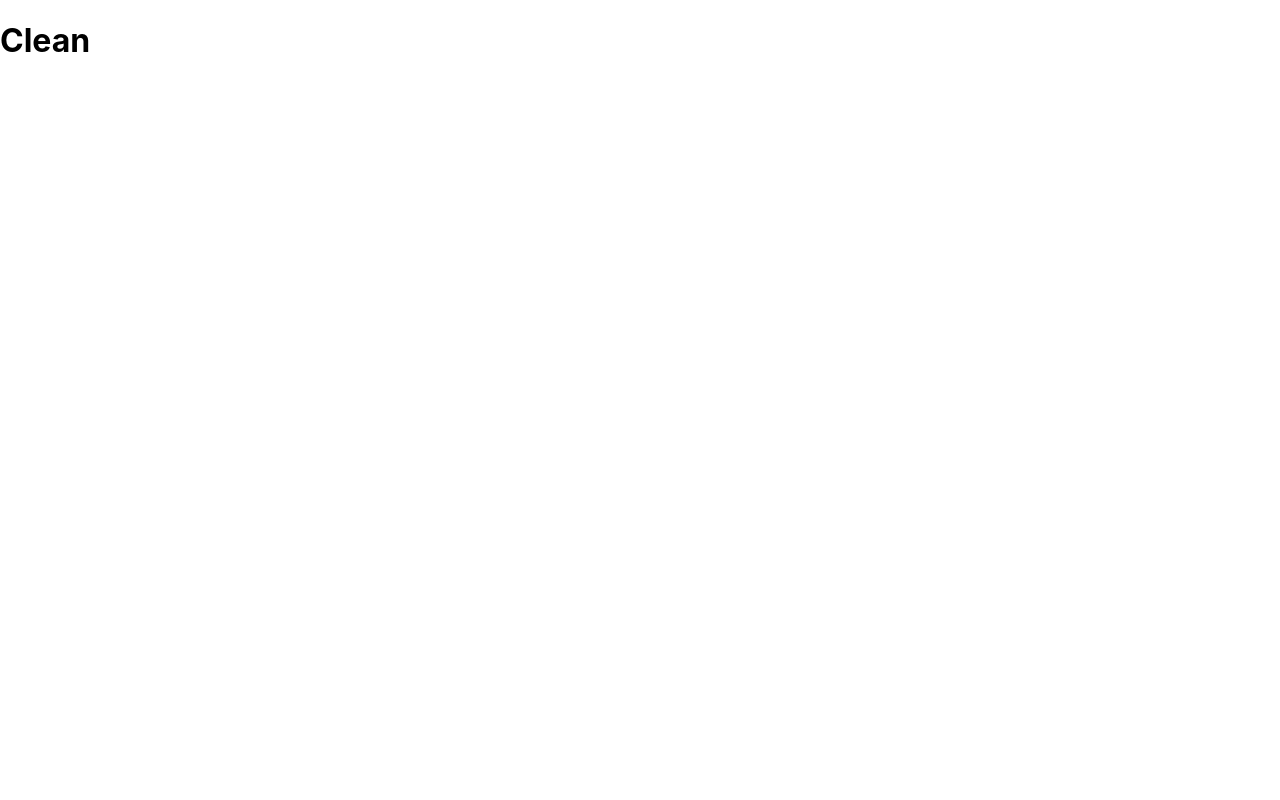
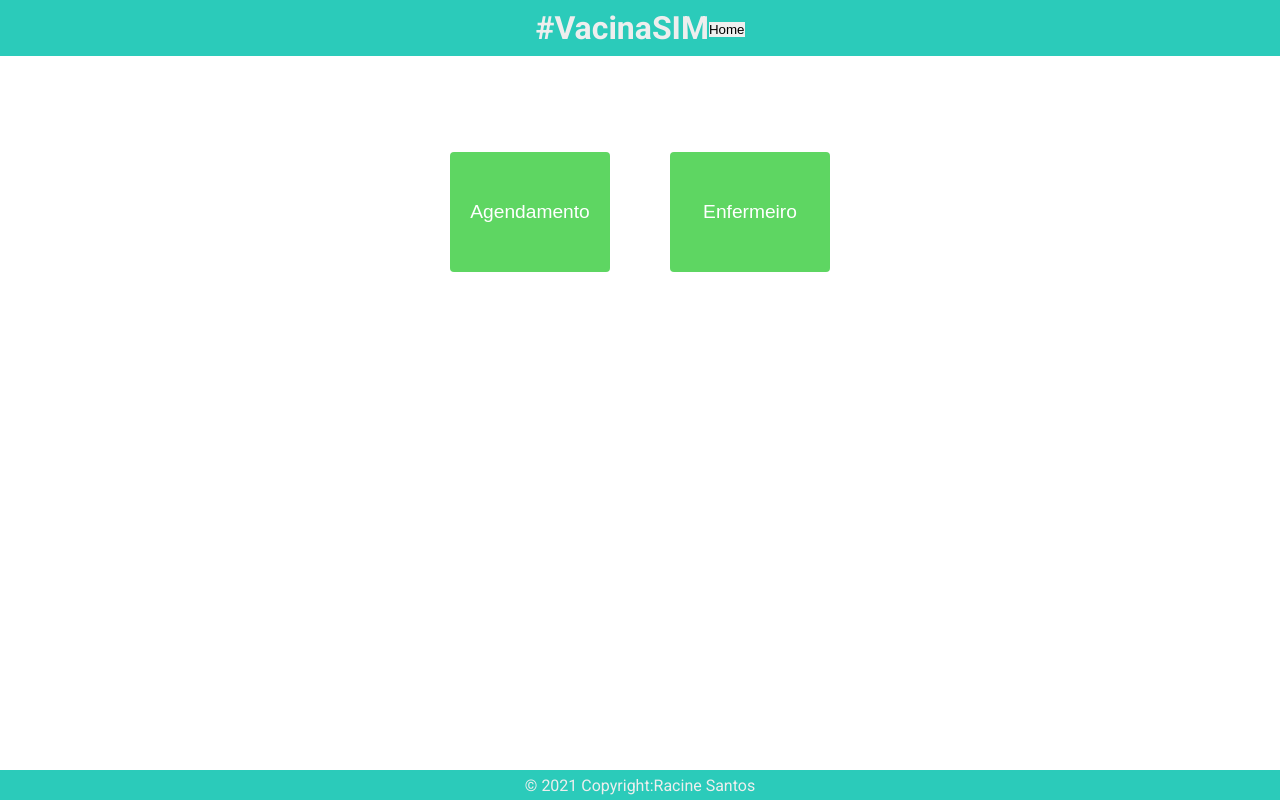
Before and after one commit to RacineFPSantos/Vacina-Project-Pit, a React (Create React App) app in the folder frontend/: page / in a window 1280 px wide. Built offline with nearby package versions, Linux system fonts and the light colour scheme.

Commit message:
Basic layout and Home page add

```diff
--- /dev/null
+++ b/frontend/src/components/footer/index.jsx
@@ -0,0 +1,10 @@
+import React from 'react';
+
+const Footer = () => (
+  <footer className="d-flex-center">
+    &copy; {new Date().getFullYear()} Copyright:
+    <a href="https://www.linkedin.com/in/racine-santos/"> Racine Santos </a>
+  </footer>
+);
+
+export default Footer;
--- /dev/null
+++ b/frontend/src/components/header/index.jsx
@@ -0,0 +1,18 @@
+import React from 'react';
+
+const Header = () => (
+  <header className="d-flex-center">
+    <div className="logo">
+      <h1>#VacinaSIM</h1>
+    </div>
+
+    {/* For dev propors */}
+    <div>
+      <a href="/">
+        <button type="button">Home</button>
+      </a>
+    </div>
+  </header>
+);
+
+export default Header;
--- /dev/null
+++ b/frontend/src/components/page/index.jsx
@@ -0,0 +1,10 @@
+import React from 'react';
+
+const Page = ({ title, children }) => (
+  <main className="container">
+    {title ? <h1>{title}</h1> : null}
+    <section className="d-flex-center">{children}</section>
+  </main>
+);
+
+export default Page;
--- a/frontend/src/pages/index.jsx
+++ b/frontend/src/pages/index.jsx
@@ -1,10 +1,18 @@
 import React from 'react';
+import Page from '../components/page';
 
 function Index() {
   return (
-    <div className="App">
-      <h1>Clean</h1>
-    </div>
+    <Page>
+      <div className="btn-group">
+        <button type="button" className="btn">
+          Agendamento
+        </button>
+        <button type="button" className="btn">
+          Enfermeiro
+        </button>
+      </div>
+    </Page>
   );
 }
 
--- a/frontend/src/routes/routes.jsx
+++ b/frontend/src/routes/routes.jsx
@@ -1,17 +1,22 @@
 import React from 'react';
 import { BrowserRouter, Switch, Route } from 'react-router-dom';
 import routesList from './routesList';
+
+import Header from '../components/header';
+import Footer from '../components/footer';
 
 const routes = routesList;
 
 const Routes = () => (
   <BrowserRouter>
     <div className="App">
+      <Header />
       <Switch>
         {routes.map(({ path, component }) => (
           <Route key={path} exact path={path} component={component} />
         ))}
       </Switch>
+      <Footer />
     </div>
   </BrowserRouter>
 );
--- a/frontend/src/routes/routesList.js
+++ b/frontend/src/routes/routesList.js
@@ -1,9 +1,9 @@
-import Index from '../pages';
+import Home from '../pages';
 
 export default [
   {
     name: 'Home',
     path: '/',
-    component: Index,
+    component: Home,
   },
 ];
--- a/frontend/src/styles/index.css
+++ b/frontend/src/styles/index.css
@@ -1,13 +1,99 @@
-body {
+@import url('https://fonts.googleapis.com/css2?family=Roboto:wght@400;700&display=swap');
+
+* {
   margin: 0;
-  font-family: -apple-system, BlinkMacSystemFont, 'Segoe UI', 'Roboto', 'Oxygen',
-    'Ubuntu', 'Cantarell', 'Fira Sans', 'Droid Sans', 'Helvetica Neue',
-    sans-serif;
-  -webkit-font-smoothing: antialiased;
-  -moz-osx-font-smoothing: grayscale;
+  padding: 0;
+  box-sizing: border-box;
 }
 
-code {
-  font-family: source-code-pro, Menlo, Monaco, Consolas, 'Courier New',
-    monospace;
+body {
+  font-family: 'Roboto', sans-serif;
 }
+
+button {
+  border: none;
+  text-decoration: none;
+}
+
+a {
+  color: #eee;
+  text-decoration: none;
+}
+
+.d-flex-center {
+  display: flex;
+  justify-content: center;
+  align-items: center;
+}
+
+.App {
+  height: 100vh;
+  display: grid;
+  grid-template:
+    'header'
+    'main'
+    'footer';
+  grid-template-columns: 1fr;
+  grid-template-rows: 56px 1fr 30px;
+}
+
+header {
+  grid-area: header;
+  background-color: #2bcbba;
+  color: #eee;
+}
+
+main {
+  grid-area: main;
+}
+
+footer {
+  grid-area: footer;
+  background-color: #2bcbba;
+  color: #eee;
+}
+
+.container {
+  margin: 1rem;
+}
+
+/* Home */
+
+.btn-group {
+  width: 380px;
+  height: 120px;
+  margin-top: 5rem;
+  display: flex;
+  justify-content: space-between;
+}
+
+.btn {
+  height: 120px;
+  width: 160px;
+
+  background-color: #5ed662;
+  border-radius: 4px;
+
+  color: white;
+  text-align: center;
+  font-size: 1.2rem;
+}
+
+.btn:focus {
+  outline: none;
+  box-shadow: 0 0 0 3px rgba(76, 175, 80, 0.4);
+}
+
+.btn:hover {
+  background-color: rgb(76, 175, 80);
+  color: white;
+}
+
+.btn:hover {
+  box-shadow: 0 12px 16px 0 rgba(0, 0, 0, 0.24),
+    0 17px 50px 0 rgba(0, 0, 0, 0.19);
+}
+
+.btn:active {
+  background-color: #357a38;
+}
```
Also changed, not shown: frontend/src/components/basicComponent.jsx (deleted).
